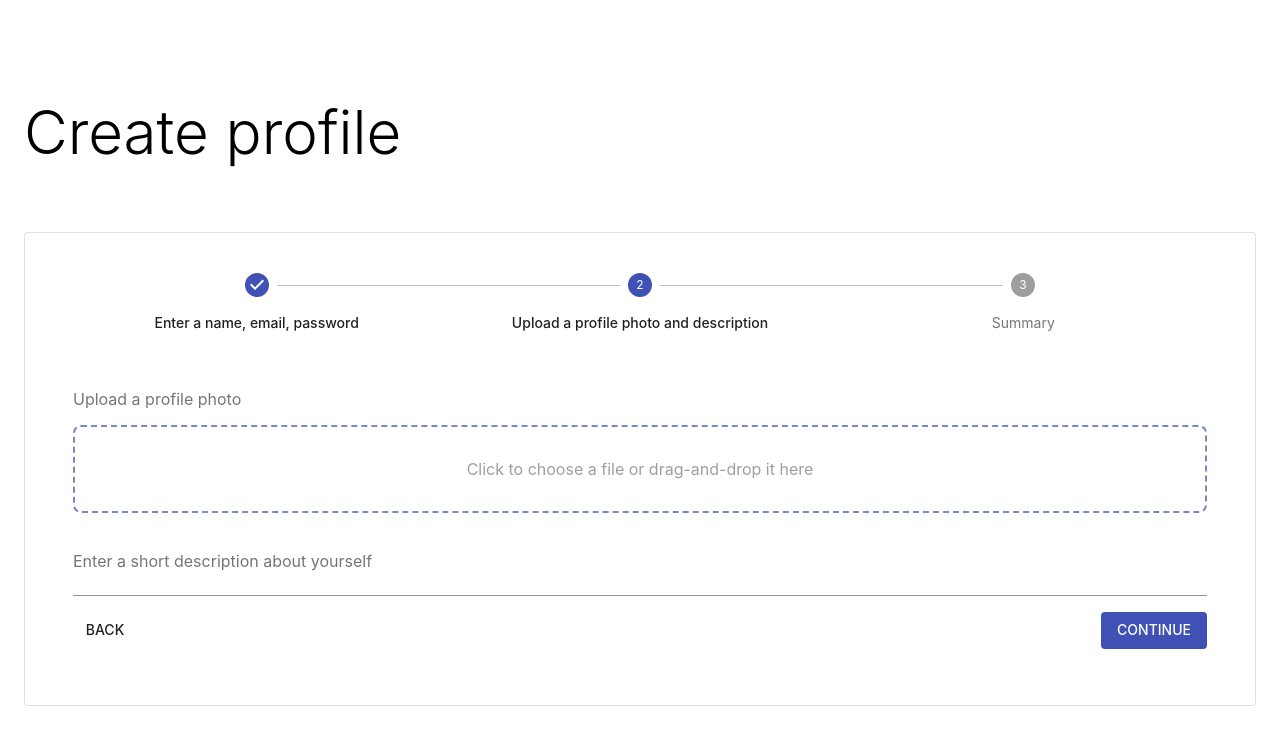
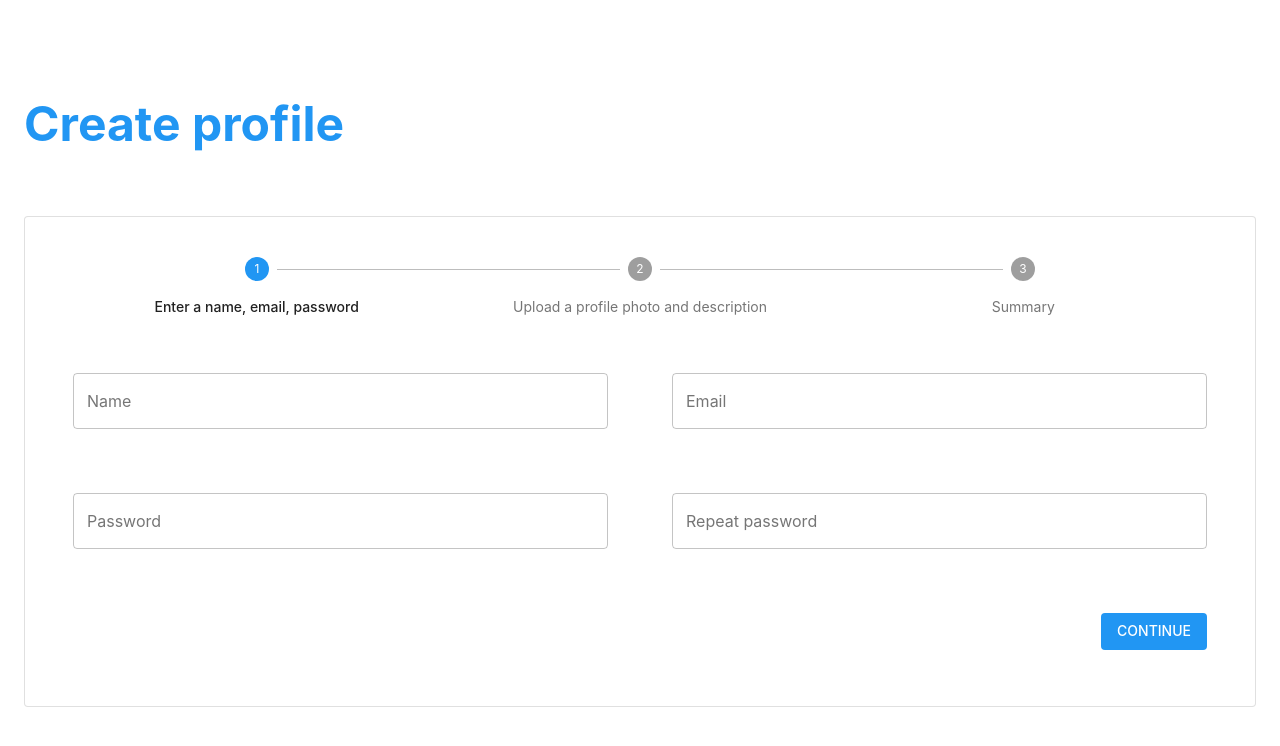
Before and after one commit to c0z0/profile-wizard, a React (Create React App) app: page / in a window 1280 px wide. Shown: the top 746 px of the page. Built offline with nearby package versions, Linux system fonts and the light colour scheme.

Commit message:
feat: implement summary view

```diff
--- a/src/components/ProfileWizard/ProfileWizard.tsx
+++ b/src/components/ProfileWizard/ProfileWizard.tsx
@@ -12,6 +12,7 @@ import {
 
 import FirstStep from './components/FirstStep';
 import SecondStep from './components/SecondStep';
+import Summary from './components/Summary';
 import { FirstStepSchema } from './components/FirstStep/FirstStep';
 import { SecondStepInitialValues } from './components/SecondStep/SecondStep';
 import uploadPhoto from './services/uploadPhoto';
@@ -26,8 +27,13 @@ const STEPS = [
 
 const useStyles = makeStyles((theme) => ({
   heading: {
-    marginTop: theme.spacing(12),
-    marginBottom: theme.spacing(8),
+    marginTop: theme.spacing(4),
+    marginBottom: theme.spacing(2),
+    [theme.breakpoints.up('md')]: {
+      marginTop: theme.spacing(12),
+      marginBottom: theme.spacing(8),
+    },
+    fontWeight: 'bold',
   },
 
   formContainer: { padding: theme.spacing(4) },
@@ -35,7 +41,7 @@ const useStyles = makeStyles((theme) => ({
 
 const ProfileWizard = () => {
   const classes = useStyles();
-  const [activeStep, setActiveStep] = useState<Step>(1);
+  const [activeStep, setActiveStep] = useState<Step>(0);
 
   const [firstStepValues, setFirstStepValues] = useState<FirstStepSchema>({
     name: '',
@@ -44,11 +50,11 @@ const ProfileWizard = () => {
   });
 
   const [secondStepValues, setSecondStepValues] = useState<
-    SecondStepInitialValues & { photoUrl: null | string }
+    SecondStepInitialValues & { profilePhotoUrl: string }
   >({
     description: '',
     profilePhoto: null,
-    photoUrl: null,
+    profilePhotoUrl: '',
   });
 
   const [secondStepLoading, setSecondStepLoading] = useState(false);
@@ -72,11 +78,11 @@ const ProfileWizard = () => {
             onSubmit={async (v) => {
               setSecondStepLoading(true);
 
-              const photoUrl = await uploadPhoto(v.profilePhoto);
+              const profilePhotoUrl = await uploadPhoto(v.profilePhoto);
 
               setSecondStepLoading(false);
 
-              setSecondStepValues({ ...v, photoUrl });
+              setSecondStepValues({ ...v, profilePhotoUrl });
 
               setActiveStep(2);
             }}
@@ -89,11 +95,11 @@ const ProfileWizard = () => {
 
       case 2: {
         return (
-          <h1>
-            {secondStepValues.photoUrl && (
-              <img src={secondStepValues.photoUrl} />
-            )}
-          </h1>
+          <Summary
+            {...firstStepValues}
+            {...secondStepValues}
+            onBack={() => setActiveStep(1)}
+          />
         );
       }
     }
@@ -101,7 +107,7 @@ const ProfileWizard = () => {
 
   return (
     <Container fixed>
-      <Typography variant="h2" className={classes.heading}>
+      <Typography variant="h3" className={classes.heading} color="primary">
         Create profile
       </Typography>
       <Card variant="outlined">
--- a/src/components/ProfileWizard/components/SecondStep/SecondStep.tsx
+++ b/src/components/ProfileWizard/components/SecondStep/SecondStep.tsx
@@ -35,7 +35,7 @@ const useStyles = makeStyles((theme) => ({
   fileInput: {
     display: 'none',
   },
-  buttonContainer: {
+  buttonsContainer: {
     display: 'flex',
     justifyContent: 'space-between',
     marginTop: theme.spacing(2),
@@ -148,7 +148,7 @@ const SecondStep = ({
           capitalize(errors.description)
         }
       />
-      <div className={classes.buttonContainer}>
+      <div className={classes.buttonsContainer}>
         <Button disableElevation disabled={loading} onClick={onBack}>
           Back
         </Button>
--- /dev/null
+++ b/src/components/ProfileWizard/components/Summary/Summary.tsx
@@ -0,0 +1,87 @@
+import React from 'react';
+import {
+  Grid,
+  Avatar,
+  Typography,
+  makeStyles,
+  Link,
+  Button,
+} from '@material-ui/core';
+
+const useStyles = makeStyles((theme) => ({
+  avatarContainer: {
+    display: 'flex',
+    position: 'relative',
+    flexDirection: 'column',
+    alignItems: 'center',
+  },
+  avatar: {
+    width: theme.spacing(20),
+    height: theme.spacing(20),
+    border: `${theme.spacing(2)}px solid white`,
+  },
+  avatarLine: {
+    position: 'absolute',
+    top: '50%',
+    left: 0,
+    right: 0,
+    transform: 'translateY(-50%)',
+    height: '2px',
+    background: theme.palette.grey[200],
+  },
+  buttonsContainer: {
+    display: 'flex',
+    justifyContent: 'space-between',
+    marginTop: theme.spacing(2),
+  },
+}));
+
+export type SummaryProps = {
+  profilePhotoUrl: string;
+  email: string;
+  name: string;
+  description: string;
+  onBack: () => void;
+};
+
+const Summary = ({
+  profilePhotoUrl,
+  description,
+  name,
+  email,
+  onBack,
+}: SummaryProps) => {
+  const classes = useStyles();
+
+  return (
+    <Grid container spacing={8}>
+      <Grid item xs={12} className={classes.avatarContainer}>
+        <div className={classes.avatarLine} />
+        <Avatar src={profilePhotoUrl} className={classes.avatar} />
+        <Typography>{name}</Typography>
+        <Typography color="primary">
+          <Link href={`mailto:${email}`}>{email}</Link>
+        </Typography>
+      </Grid>
+      <Grid item xs={12}>
+        <Typography color="textSecondary">About me:</Typography>
+        <Typography>{description}</Typography>
+      </Grid>
+      <Grid item xs={12} className={classes.buttonsContainer}>
+        <Button disableElevation onClick={onBack}>
+          Back
+        </Button>
+        <Button
+          disableElevation
+          color="primary"
+          variant="contained"
+          type="submit"
+        >
+          Confirm
+        </Button>
+      </Grid>
+    </Grid>
+  );
+};
+
+export default Summary;
--- /dev/null
+++ b/src/components/ProfileWizard/components/Summary/index.ts
@@ -0,0 +1 @@
+export { default } from './Summary';
--- a/src/utils/theme.ts
+++ b/src/utils/theme.ts
@@ -1,4 +1,5 @@
 import { createMuiTheme } from '@material-ui/core';
+import blue from '@material-ui/core/colors/blue';
 
 const theme = createMuiTheme({
   typography: {
@@ -15,6 +16,9 @@ const theme = createMuiTheme({
       '"Segoe UI Symbol"',
     ].join(','),
   },
+  palette: {
+    primary: blue,
+  },
 });
 
 export default theme;
```
